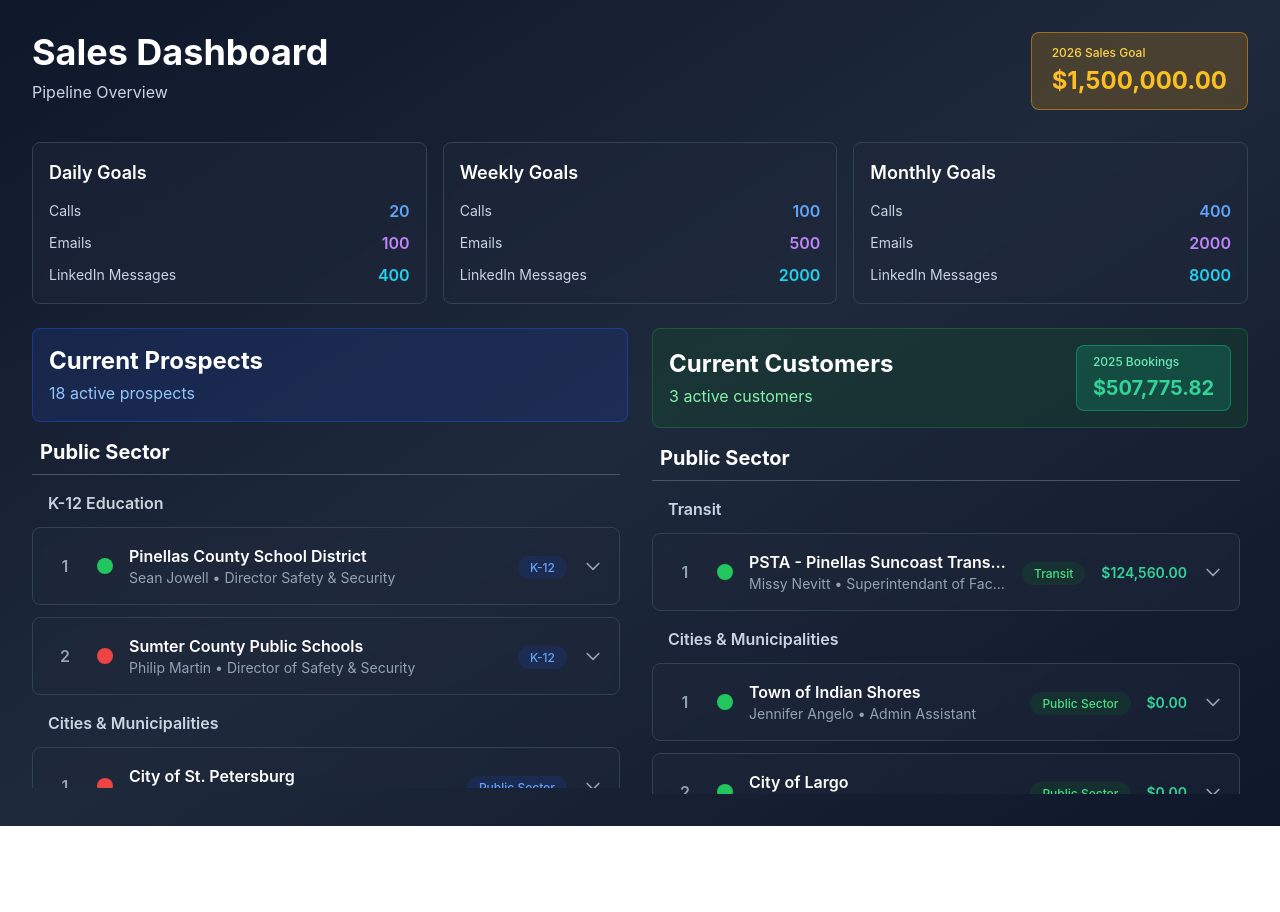
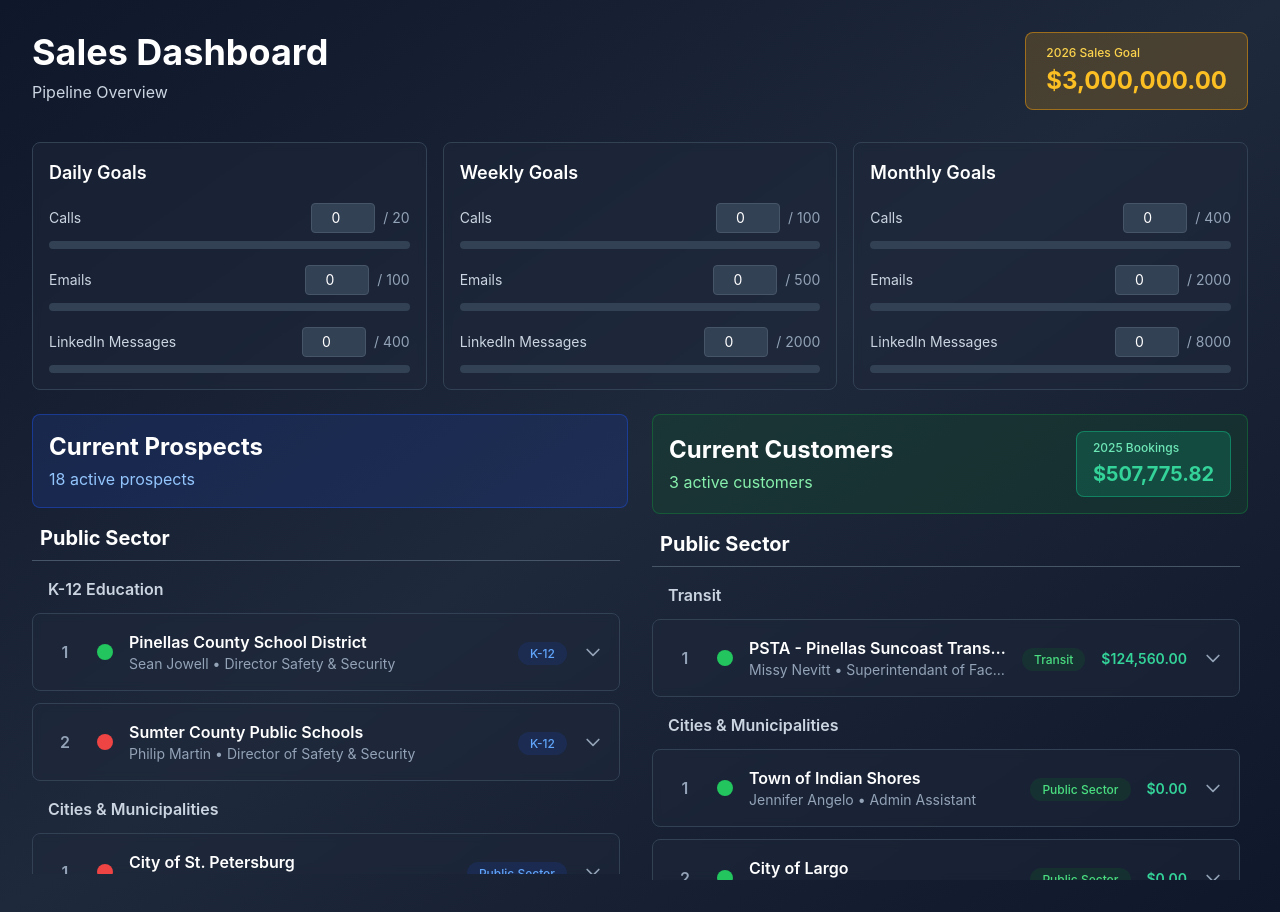
Before and after one commit to tihmeh/sales-prospects, a React (Vite) app: page / in a window 1280 px wide. Before the commit the page ends 826 px from the top, so only its background shows below. Built offline with nearby package versions, Linux system fonts and the light colour scheme.

Commit message:
Update App.jsx

```diff
--- a/src/App.jsx
+++ b/src/App.jsx
@@ -246,6 +246,9 @@ const SalesProspectsList = () => {
 
   const [expandedProspect, setExpandedProspect] = useState(null);
   const [expandedCustomer, setExpandedCustomer] = useState(null);
+  const [dailyActivity, setDailyActivity] = useState({ calls: 0, emails: 0, linkedin: 0 });
+  const [weeklyActivity, setWeeklyActivity] = useState({ calls: 0, emails: 0, linkedin: 0 });
+  const [monthlyActivity, setMonthlyActivity] = useState({ calls: 0, emails: 0, linkedin: 0 });
 
   const toggleProspect = (id) => {
     setExpandedProspect(expandedProspect === id ? null : id);
@@ -264,6 +267,17 @@ const SalesProspectsList = () => {
     }).format(amount);
   };
 
+  const handleActivityChange = (period, type, value) => {
+    const numValue = parseInt(value) || 0;
+    if (period === 'daily') {
+      setDailyActivity({ ...dailyActivity, [type]: numValue });
+    } else if (period === 'weekly') {
+      setWeeklyActivity({ ...weeklyActivity, [type]: numValue });
+    } else if (period === 'monthly') {
+      setMonthlyActivity({ ...monthlyActivity, [type]: numValue });
+    }
+  };
+
   const ProspectCard = ({ prospect, index }) => (
     <div
       key={prospect.id}
@@ -274,34 +288,24 @@ const SalesProspectsList = () => {
         <div className="flex-shrink-0 w-8 text-center">
           <span className="text-slate-400 font-semibold">{index + 1}</span>
         </div>
-
         <div className="flex-shrink-0">
           <div className={`w-4 h-4 rounded-full ${prospect.contacted ? 'bg-green-500' : 'bg-red-500'}`}></div>
         </div>
-
         <div className="flex-1 min-w-0">
           <h3 className="text-white font-semibold text-base truncate">{prospect.name}</h3>
           <p className="text-slate-400 text-sm truncate">{prospect.contact} • {prospect.title}</p>
         </div>
-
         <div className="flex-shrink-0">
           <span className="text-xs font-medium text-blue-400 bg-blue-900/30 px-3 py-1 rounded-full">
             {prospect.vertical}
           </span>
         </div>
-
         <div className="flex-shrink-0 text-slate-400">
-          <svg
-            className={`w-5 h-5 transition-transform ${expandedProspect === prospect.id ? 'rotate-180' : ''}`}
-            fill="none"
-            stroke="currentColor"
-            viewBox="0 0 24 24"
-          >
+          <svg className={`w-5 h-5 transition-transform ${expandedProspect === prospect.id ? 'rotate-180' : ''}`} fill="none" stroke="currentColor" viewBox="0 0 24 24">
             <path strokeLinecap="round" strokeLinejoin="round" strokeWidth={2} d="M19 9l-7 7-7-7" />
           </svg>
         </div>
       </div>
-
       {expandedProspect === prospect.id && (
         <div className="px-4 pb-4 border-t border-slate-700 pt-4 space-y-2">
           <div className="text-slate-300">
@@ -377,40 +381,29 @@ const SalesProspectsList = () => {
         <div className="flex-shrink-0 w-8 text-center">
           <span className="text-slate-400 font-semibold">{index + 1}</span>
         </div>
-
         <div className="flex-shrink-0">
           <div className="w-4 h-4 rounded-full bg-green-500"></div>
         </div>
-
         <div className="flex-1 min-w-0">
           <h3 className="text-white font-semibold text-base truncate">{customer.name}</h3>
           <p className="text-slate-400 text-sm truncate">{customer.contact} • {customer.title}</p>
         </div>
-
         <div className="flex-shrink-0">
           <span className="text-xs font-medium text-green-400 bg-green-900/30 px-3 py-1 rounded-full">
             {customer.vertical}
           </span>
         </div>
-
         <div className="flex-shrink-0">
           <span className="text-sm font-semibold text-emerald-400">
             {formatCurrency(customer.bookingAmount)}
           </span>
         </div>
-
         <div className="flex-shrink-0 text-slate-400">
-          <svg
-            className={`w-5 h-5 transition-transform ${expandedCustomer === customer.id ? 'rotate-180' : ''}`}
-            fill="none"
-            stroke="currentColor"
-            viewBox="0 0 24 24"
-          >
+          <svg className={`w-5 h-5 transition-transform ${expandedCustomer === customer.id ? 'rotate-180' : ''}`} fill="none" stroke="currentColor" viewBox="0 0 24 24">
             <path strokeLinecap="round" strokeLinejoin="round" strokeWidth={2} d="M19 9l-7 7-7-7" />
           </svg>
         </div>
       </div>
-
       {expandedCustomer === customer.id && (
         <div className="px-4 pb-4 border-t border-slate-700 pt-4 space-y-2">
           <div className="text-slate-300">
@@ -462,12 +455,57 @@ const SalesProspectsList = () => {
     </div>
   );
 
+  const ActivityCard = ({ title, goals, activity, period }) => {
+    const getPercentage = (current, goal) => Math.min((current / goal) * 100, 100);
+    return (
+      <div className="bg-slate-800/50 backdrop-blur-sm rounded-lg border border-slate-700 p-4">
+        <h3 className="text-lg font-semibold text-white mb-4">{title}</h3>
+        <div className="space-y-4">
+          <div>
+            <div className="flex items-center justify-between mb-2">
+              <span className="text-slate-300 text-sm">Calls</span>
+              <div className="flex items-center gap-2">
+                <input type="number" value={activity.calls} onChange={(e) => handleActivityChange(period, 'calls', e.target.value)} className="w-16 px-2 py-1 bg-slate-700 border border-slate-600 rounded text-white text-sm text-center" onClick={(e) => e.stopPropagation()} />
+                <span className="text-slate-400 text-sm">/ {goals.calls}</span>
+              </div>
+            </div>
+            <div className="w-full bg-slate-700 rounded-full h-2">
+              <div className="bg-blue-500 h-2 rounded-full transition-all duration-300" style={{ width: `${getPercentage(activity.calls, goals.calls)}%` }} />
+            </div>
+          </div>
+          <div>
+            <div className="flex items-center justify-between mb-2">
+              <span className="text-slate-300 text-sm">Emails</span>
+              <div className="flex items-center gap-2">
+                <input type="number" value={activity.emails} onChange={(e) => handleActivityChange(period, 'emails', e.target.value)} className="w-16 px-2 py-1 bg-slate-700 border border-slate-600 rounded text-white text-sm text-center" onClick={(e) => e.stopPropagation()} />
+                <span className="text-slate-400 text-sm">/ {goals.emails}</span>
+              </div>
+            </div>
+            <div className="w-full bg-slate-700 rounded-full h-2">
+              <div className="bg-purple-500 h-2 rounded-full transition-all duration-300" style={{ width: `${getPercentage(activity.emails, goals.emails)}%` }} />
+            </div>
+          </div>
+          <div>
+            <div className="flex items-center justify-between mb-2">
+              <span className="text-slate-300 text-sm">LinkedIn Messages</span>
+              <div className="flex items-center gap-2">
+                <input type="number" value={activity.linkedin} onChange={(e) => handleActivityChange(period, 'linkedin', e.target.value)} className="w-16 px-2 py-1 bg-slate-700 border border-slate-600 rounded text-white text-sm text-center" onClick={(e) => e.stopPropagation()} />
+                <span className="text-slate-400 text-sm">/ {goals.linkedin}</span>
+              </div>
+            </div>
+            <div className="w-full bg-slate-700 rounded-full h-2">
+              <div className="bg-cyan-500 h-2 rounded-full transition-all duration-300" style={{ width: `${getPercentage(activity.linkedin, goals.linkedin)}%` }} />
+            </div>
+          </div>
+        </div>
+      </div>
+    );
+  };
+
   const totalProspects = prospectsK12.length + prospectsCities.length + prospectsHigherEd.length;
   const totalCustomers = customersCities.length + customersTransit.length;
   const total2025Booking = 507775.82;
-  const salesGoal2026 = 1500000;
-
-  // Activity goals
+  const salesGoal2026 = 3000000;
   const activityGoals = {
     daily: { calls: 20, emails: 100, linkedin: 400 },
     weekly: { calls: 100, emails: 500, linkedin: 2000 },
@@ -487,81 +525,20 @@ const SalesProspectsList = () => {
             <div className="text-amber-400 text-2xl font-bold">{formatCurrency(salesGoal2026)}</div>
           </div>
         </div>
-
-        {/* Activity Goals Section */}
         <div className="mb-6 grid grid-cols-1 md:grid-cols-3 gap-4">
-          {/* Daily Goals */}
-          <div className="bg-slate-800/50 backdrop-blur-sm rounded-lg border border-slate-700 p-4">
-            <h3 className="text-lg font-semibold text-white mb-3">Daily Goals</h3>
-            <div className="space-y-2">
-              <div className="flex items-center justify-between">
-                <span className="text-slate-300 text-sm">Calls</span>
-                <span className="text-blue-400 font-semibold">{activityGoals.daily.calls}</span>
-              </div>
-              <div className="flex items-center justify-between">
-                <span className="text-slate-300 text-sm">Emails</span>
-                <span className="text-purple-400 font-semibold">{activityGoals.daily.emails}</span>
-              </div>
-              <div className="flex items-center justify-between">
-                <span className="text-slate-300 text-sm">LinkedIn Messages</span>
-                <span className="text-cyan-400 font-semibold">{activityGoals.daily.linkedin}</span>
-              </div>
-            </div>
-          </div>
-
-          {/* Weekly Goals */}
-          <div className="bg-slate-800/50 backdrop-blur-sm rounded-lg border border-slate-700 p-4">
-            <h3 className="text-lg font-semibold text-white mb-3">Weekly Goals</h3>
-            <div className="space-y-2">
-              <div className="flex items-center justify-between">
-                <span className="text-slate-300 text-sm">Calls</span>
-                <span className="text-blue-400 font-semibold">{activityGoals.weekly.calls}</span>
-              </div>
-              <div className="flex items-center justify-between">
-                <span className="text-slate-300 text-sm">Emails</span>
-                <span className="text-purple-400 font-semibold">{activityGoals.weekly.emails}</span>
-              </div>
-              <div className="flex items-center justify-between">
-                <span className="text-slate-300 text-sm">LinkedIn Messages</span>
-                <span className="text-cyan-400 font-semibold">{activityGoals.weekly.linkedin}</span>
-              </div>
-            </div>
-          </div>
-
-          {/* Monthly Goals */}
-          <div className="bg-slate-800/50 backdrop-blur-sm rounded-lg border border-slate-700 p-4">
-            <h3 className="text-lg font-semibold text-white mb-3">Monthly Goals</h3>
-            <div className="space-y-2">
-              <div className="flex items-center justify-between">
-                <span className="text-slate-300 text-sm">Calls</span>
-                <span className="text-blue-400 font-semibold">{activityGoals.monthly.calls}</span>
-              </div>
-              <div className="flex items-center justify-between">
-                <span className="text-slate-300 text-sm">Emails</span>
-                <span className="text-purple-400 font-semibold">{activityGoals.monthly.emails}</span>
-              </div>
-              <div className="flex items-center justify-between">
-                <span className="text-slate-300 text-sm">LinkedIn Messages</span>
-                <span className="text-cyan-400 font-semibold">{activityGoals.monthly.linkedin}</span>
-              </div>
-            </div>
-          </div>
+          <ActivityCard title="Daily Goals" goals={activityGoals.daily} activity={dailyActivity} period="daily" />
+          <ActivityCard title="Weekly Goals" goals={activityGoals.weekly} activity={weeklyActivity} period="weekly" />
+          <ActivityCard title="Monthly Goals" goals={activityGoals.monthly} activity={monthlyActivity} period="monthly" />
         </div>
-
         <div className="grid grid-cols-1 lg:grid-cols-2 gap-6">
-          {/* PROSPECTS COLUMN */}
           <div>
             <div className="mb-4 bg-blue-900/30 rounded-lg p-4 border border-blue-700/50">
               <h2 className="text-2xl font-bold text-white mb-1">Current Prospects</h2>
               <p className="text-blue-300">{totalProspects} active prospects</p>
             </div>
-
             <div className="space-y-6 max-h-[calc(100vh-450px)] overflow-y-auto pr-2">
-              {/* PUBLIC SECTOR MAIN SECTION */}
               <div>
                 <h3 className="text-xl font-bold text-white mb-4 px-2 border-b border-slate-600 pb-2">Public Sector</h3>
-
-                {/* K-12 SUBSECTION */}
                 <div className="mb-4">
                   <h4 className="text-md font-semibold text-slate-300 mb-3 px-2 pl-4">K-12 Education</h4>
                   <div className="space-y-3">
@@ -570,8 +547,6 @@ const SalesProspectsList = () => {
                     ))}
                   </div>
                 </div>
-
-                {/* CITIES/MUNICIPALITIES SUBSECTION */}
                 <div>
                   <h4 className="text-md font-semibold text-slate-300 mb-3 px-2 pl-4">Cities & Municipalities</h4>
                   <div className="space-y-3">
@@ -581,8 +556,6 @@ const SalesProspectsList = () => {
                   </div>
                 </div>
               </div>
-
-              {/* HIGHER EDUCATION SECTION */}
               <div>
                 <h3 className="text-xl font-bold text-white mb-4 px-2 border-b border-slate-600 pb-2">Higher Education</h3>
                 <div className="space-y-3">
@@ -593,8 +566,6 @@ const SalesProspectsList = () => {
               </div>
             </div>
           </div>
-
-          {/* CUSTOMERS COLUMN */}
           <div>
             <div className="mb-4 bg-green-900/30 rounded-lg p-4 border border-green-700/50">
               <div className="flex items-center justify-between">
@@ -608,13 +579,9 @@ const SalesProspectsList = () => {
                 </div>
               </div>
             </div>
-
             <div className="space-y-6 max-h-[calc(100vh-450px)] overflow-y-auto pr-2">
-              {/* PUBLIC SECTOR MAIN SECTION */}
               <div>
                 <h3 className="text-xl font-bold text-white mb-4 px-2 border-b border-slate-600 pb-2">Public Sector</h3>
-
-                {/* TRANSIT SUBSECTION - NOW FIRST */}
                 <div className="mb-4">
                   <h4 className="text-md font-semibold text-slate-300 mb-3 px-2 pl-4">Transit</h4>
                   <div className="space-y-3">
@@ -623,8 +590,6 @@ const SalesProspectsList = () => {
                     ))}
                   </div>
                 </div>
-
-                {/* CITIES/MUNICIPALITIES SUBSECTION - NOW SECOND */}
                 <div>
                   <h4 className="text-md font-semibold text-slate-300 mb-3 px-2 pl-4">Cities & Municipalities</h4>
                   <div className="space-y-3">
```
